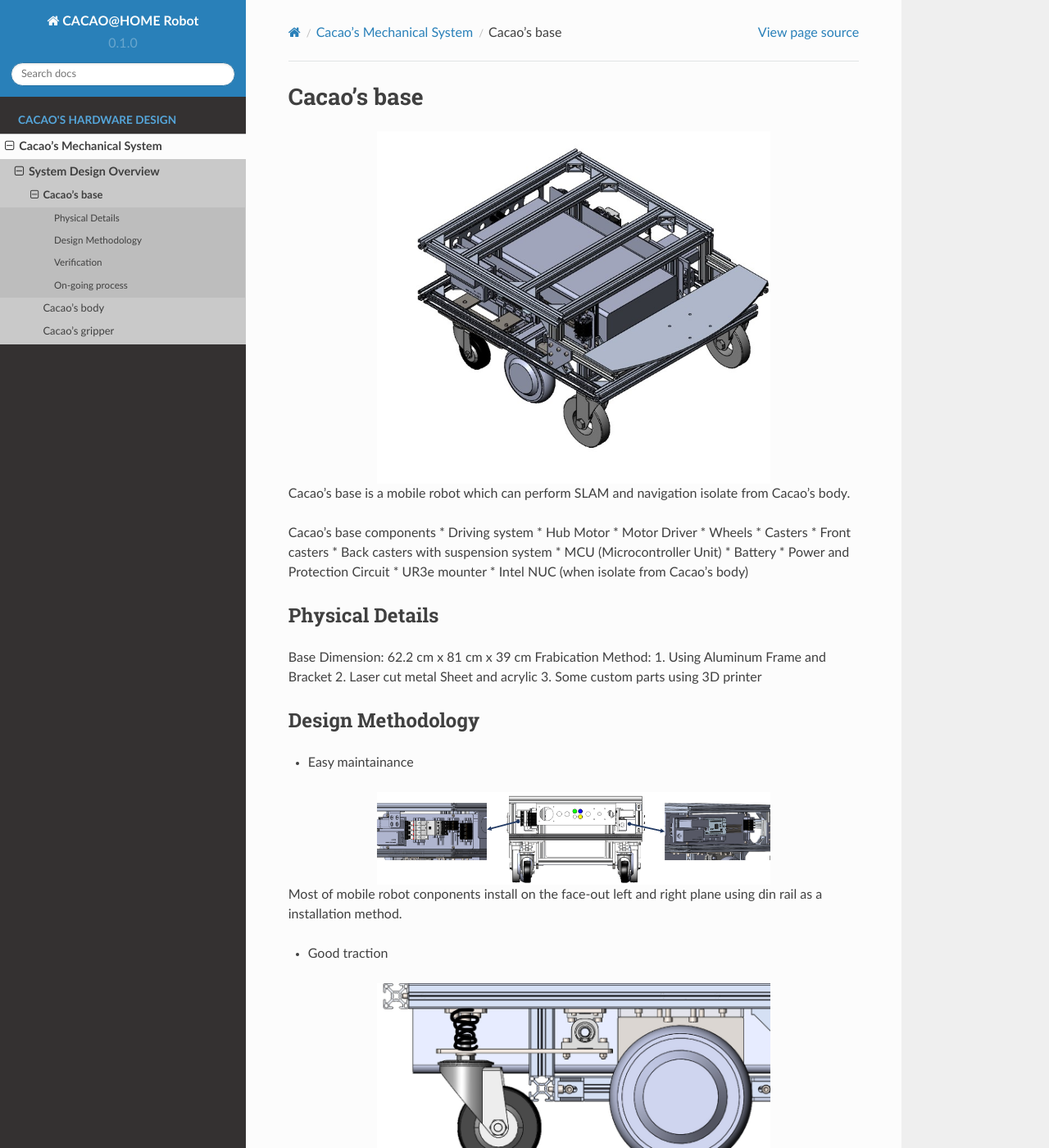
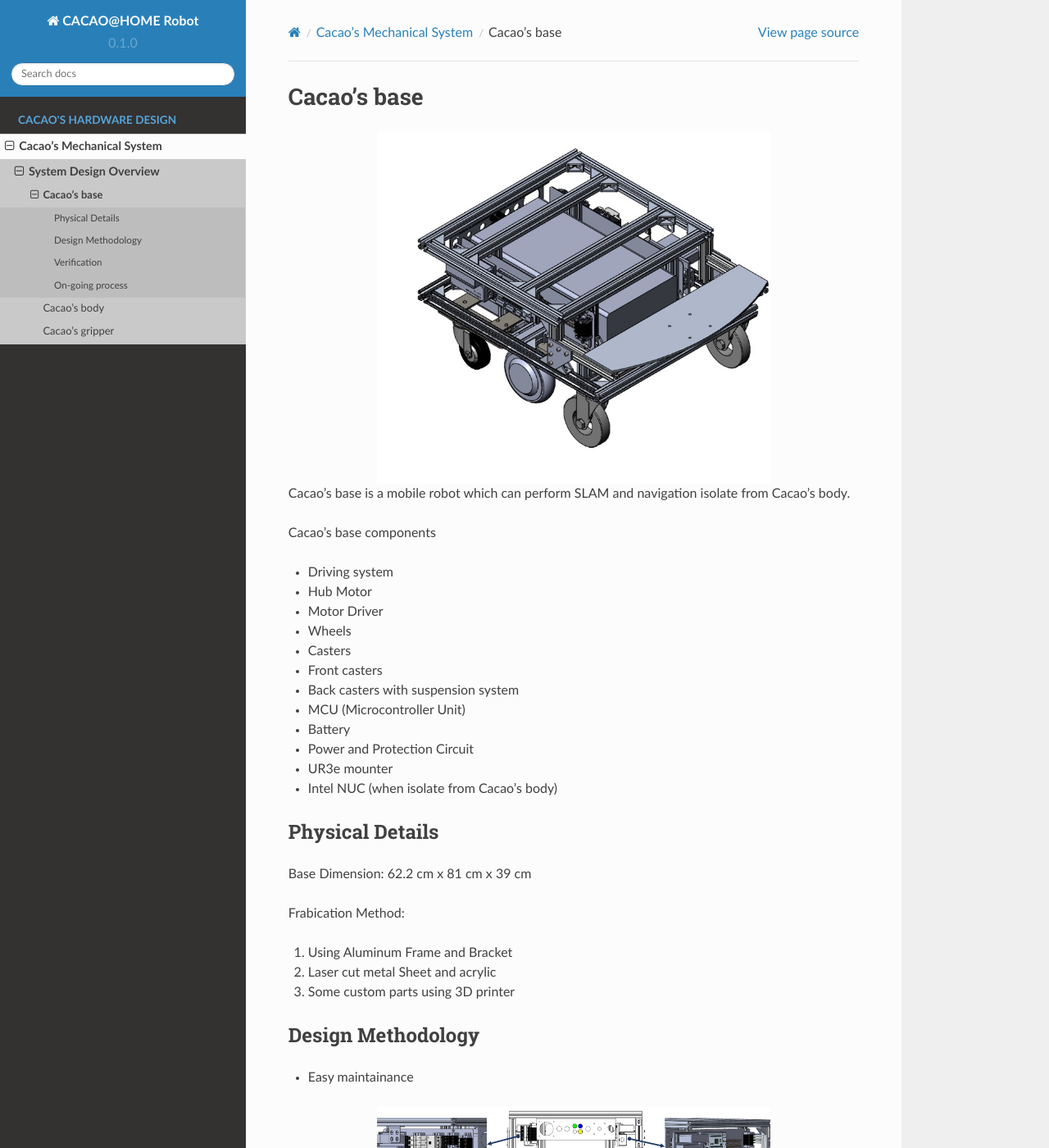
Before and after one commit to Lattawat/Cacao-Mechanics-Team-Document, a Sphinx documentation site: the page built from docs/source/mechanical_system/mech_docs/Cacao_base.rst, in a window 1280 px wide and 1400 px high. Shown: the whole window at 82% size. Built offline with Sphinx 7.4.7 and the Read the Docs theme 2.0.0, drawn with Linux system fonts in a browser that asks for light colours.

```diff
--- a/docs/source/mechanical_system/mech_docs/Cacao_base.rst
+++ b/docs/source/mechanical_system/mech_docs/Cacao_base.rst
@@ -11,23 +11,26 @@ Cacao's base
 Cacao's base is a mobile robot which can perform SLAM and navigation isolate from Cacao's body.
 
 Cacao's base components
-* Driving system
-* Hub Motor
-* Motor Driver
-* Wheels
-* Casters
-* Front casters
-* Back casters with suspension system
-* MCU (Microcontroller Unit)
-* Battery
-* Power and Protection Circuit
-* UR3e mounter
-* Intel NUC (when isolate from Cacao's body)
+
+- Driving system
+- Hub Motor
+- Motor Driver
+- Wheels
+- Casters
+- Front casters
+- Back casters with suspension system
+- MCU (Microcontroller Unit)
+- Battery
+- Power and Protection Circuit
+- UR3e mounter
+- Intel NUC (when isolate from Cacao's body)
 
 Physical Details
 ****************
 Base Dimension: 62.2 cm x 81 cm x 39 cm
+
 Frabication Method:
+
 1. Using Aluminum Frame and Bracket
 2. Laser cut metal Sheet and acrylic
 3. Some custom parts using 3D printer
```
